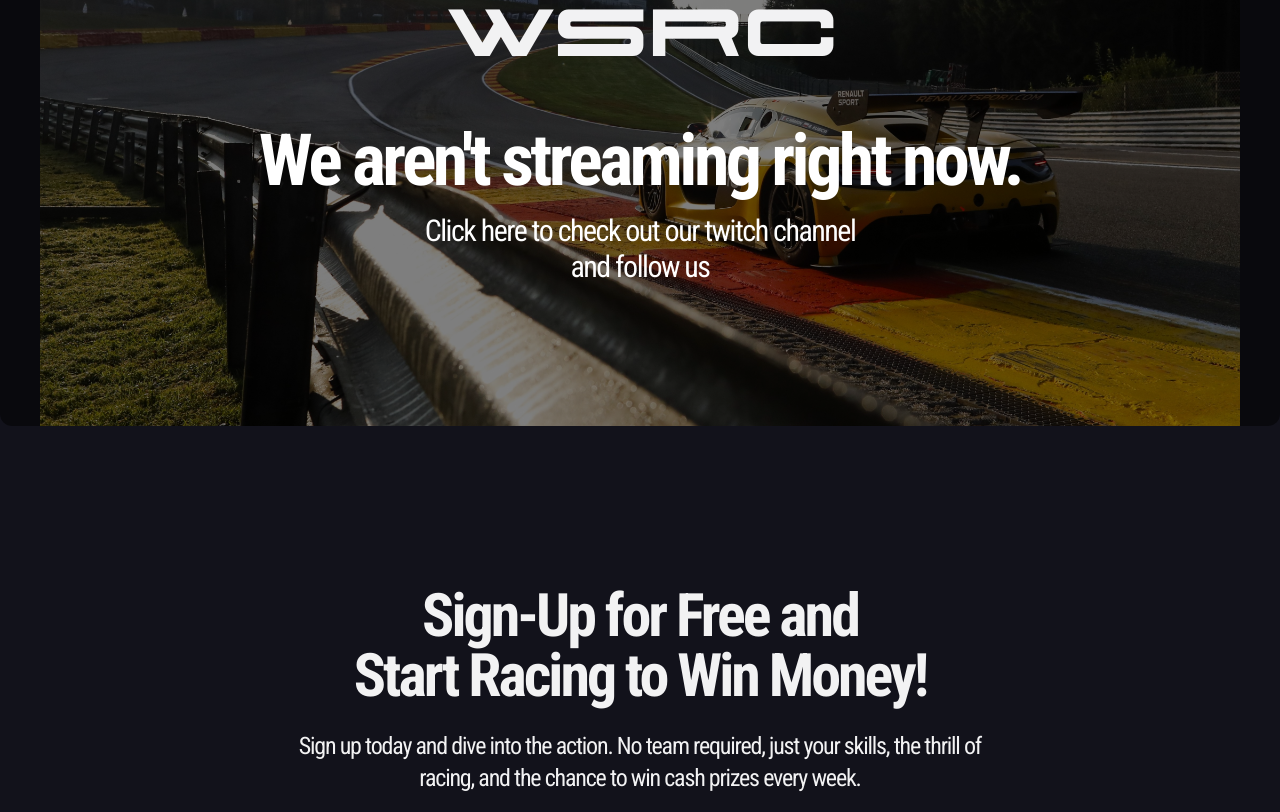
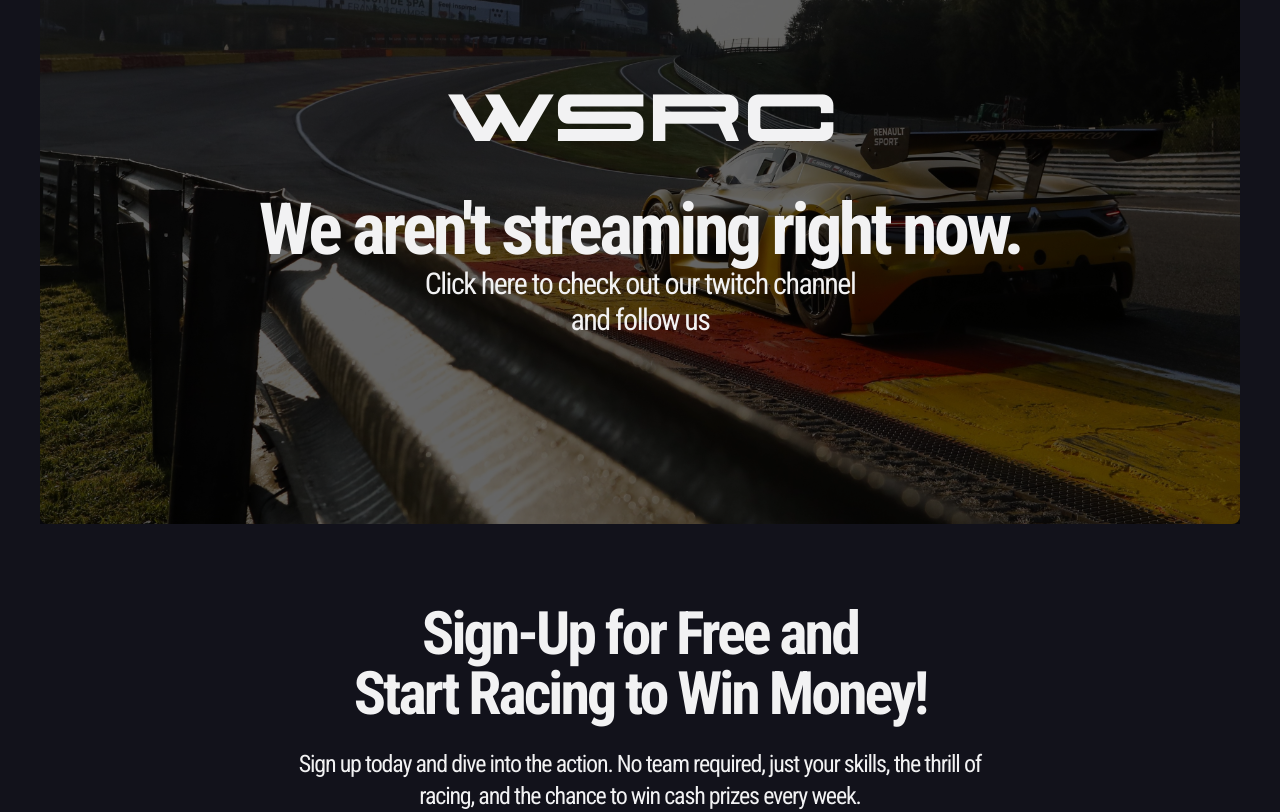
Before and after one commit to Caleb13360/wsrc, an Angular app in the folder wsrc-app/: page / in a window 1280 px wide. Shown: the part 2240-3052 px from the top of the page. Built offline with nearby package versions, Linux system fonts and the light colour scheme.

Commit message:
headerGreyNameChangeAndBadPhotosRemovedFixedStreaming

```diff
--- a/wsrc-app/src/app/app.component.html
+++ b/wsrc-app/src/app/app.component.html
@@ -16,9 +16,9 @@
       <!-- Links -->
       <div class="flex space-x-7">
         <a routerLink="/" class="text-cWhite text-xl font-roboto-condensed font-bold">Home</a>
-        <a routerLink="/races" class="text-cHeaderGrey text-xl font-roboto-condensed">Go Racing</a>
-        <a routerLink="/races" class="text-cHeaderGrey text-xl font-roboto-condensed">Race Results</a>
-        <a routerLink="/races" class="text-cHeaderGrey text-xl font-roboto-condensed">About Us</a>
+        <a routerLink="/races" class="text-cDarkGrey text-xl font-roboto-condensed">Go Racing</a>
+        <a routerLink="/races" class="text-cDarkGrey text-xl font-roboto-condensed">Race Results</a>
+        <a routerLink="/races" class="text-cDarkGrey text-xl font-roboto-condensed">About Us</a>
       </div>
       <!-- User Icons -->
       <div class="flex space-x-6">
--- a/wsrc-app/src/app/home/home.component.html
+++ b/wsrc-app/src/app/home/home.component.html
@@ -95,25 +95,25 @@
         </div>
       </div>
     <!-- Stream -->
-  <div class="bg-cDarkBlue flex justify-center pt-10 relative">
-    <img src="NotStreamingImageLT.jpg" alt="Not Streaming" class="w-full max-w-screen rounded-lg mx-10 px-10">
-
-    <!-- Overlay -->
-    <div class="absolute top-0 left-0 w-full h-full bg-black opacity-50 rounded-xl"></div>
-
-    <!-- Text -->
-    <div class="absolute top-0 left-0 w-full h-full flex flex-col items-center justify-center text-white gap-4">
-        <p class="text-cWhite text-8xl font-porscha pb-7">WSRC</p>
-      <p class="font-roboto-condensed font-bold text-7xl tracking-tighter">We aren't streaming right now.</p>
-      <p class="font-roboto-condensed tracking-tighter text-3xl text-center">Click here to check out our twitch channel <br>
-      and follow us</p>
+    <div class="p-10 bg-cDarkBlue">
+      <div class=" w-full bg-cover bg-center h-[80vh] rounded-lg" style="background-image: url('NotStreamingImageLT.jpg');">
+        <div class="flex items-center justify-center h-full bg-black bg-opacity-60">
+          <div>
+            <p class="text-cWhite text-8xl font-porscha pb-7 text-center">WSRC</p>
+            <p class="text-cWhite font-roboto-condensed font-bold text-7xl tracking-tighter">We aren't streaming right now.
+            </p>
+            <p class="text-cWhite font-roboto-condensed tracking-tighter text-3xl text-center">Click here to check out our
+              twitch channel <br>
+              and follow us</p>
+          </div>
+        </div>
+      </div>
     </div>
 
-  </div>
     <!-- Sign up -->
     <div class="bg-cDarkBlue">
       <div class="flex justify-center">
-        <div class="p-40 space-y-6 text-center">
+        <div class="pb-20 pt-10 space-y-6 text-center">
           <h1 class="text-cWhite text-6xl mb-6 font-roboto-condensed tracking-tighter font-bold">
             Sign-Up for Free and
             <br>
--- a/wsrc-app/tailwind.config.js
+++ b/wsrc-app/tailwind.config.js
@@ -13,7 +13,7 @@ module.exports = {
         cWhite: '#F2F2F3',   // Off White
         cBlue: '#006EFF', // Strong Blue
         cGrey: '#B7B7B7',       // Grey
-        cHeaderGrey: '#C1CDC4'
+        cDarkGrey: '#C1CDC4'
        },
       height: {
         '144': '32rem', // Custom height class
```
Also changed, not shown: wsrc-app/public/NotStreamingImage.jpg (deleted), wsrc-app/public/NotStreamingImageT.jpg (deleted).
